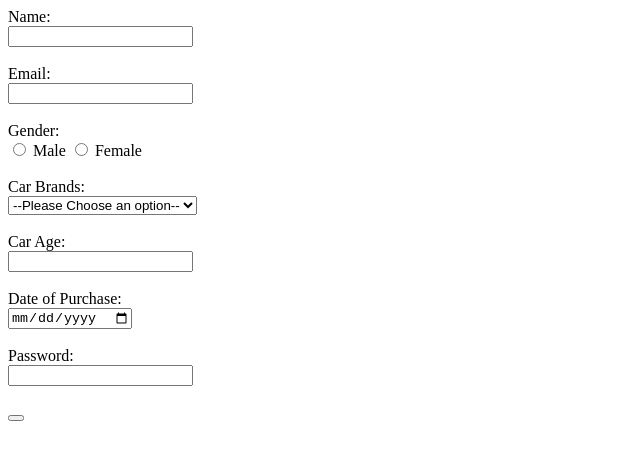
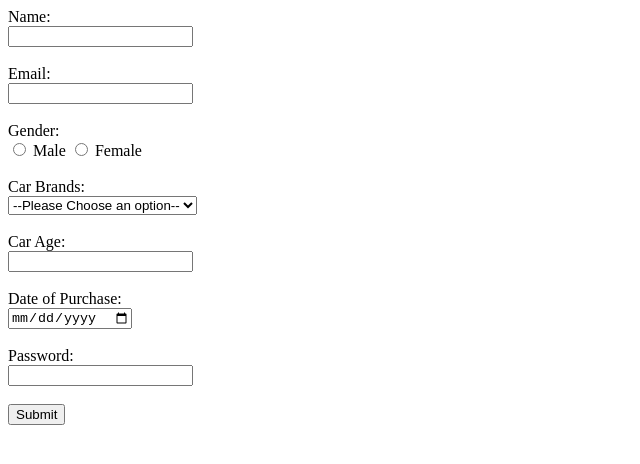
Before and after one commit to acciojob/car-insurance-form-Vishnupriya1627, a website: page main.html in a window 1280 px wide. Shown: the whole page, without its empty margins (0-640 px from the left). Drawn offline with Linux system fonts and the light colour scheme.

Commit message:
created a submission

```diff
--- a/main.html
+++ b/main.html
@@ -38,7 +38,7 @@
 		<label for="password">Password:</label><br>
 		<input id="password" type="password" required><br><br>
 
-		<button type="submit" value="Submit">
+		<button type="submit" value="Submit">Submit</button>
 	</form>
 
 	<script type="text/javascript" src="./script.js">
```
